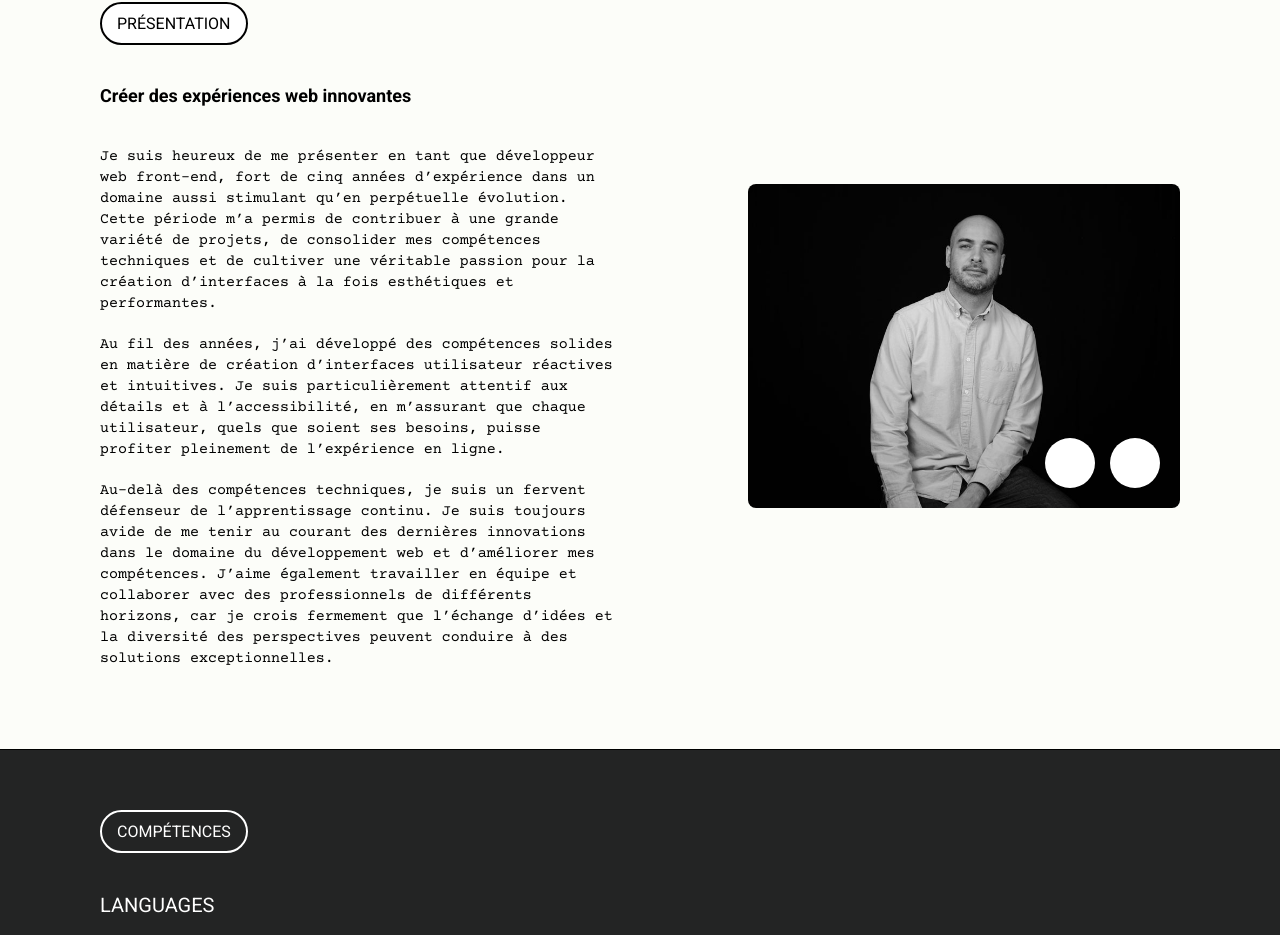
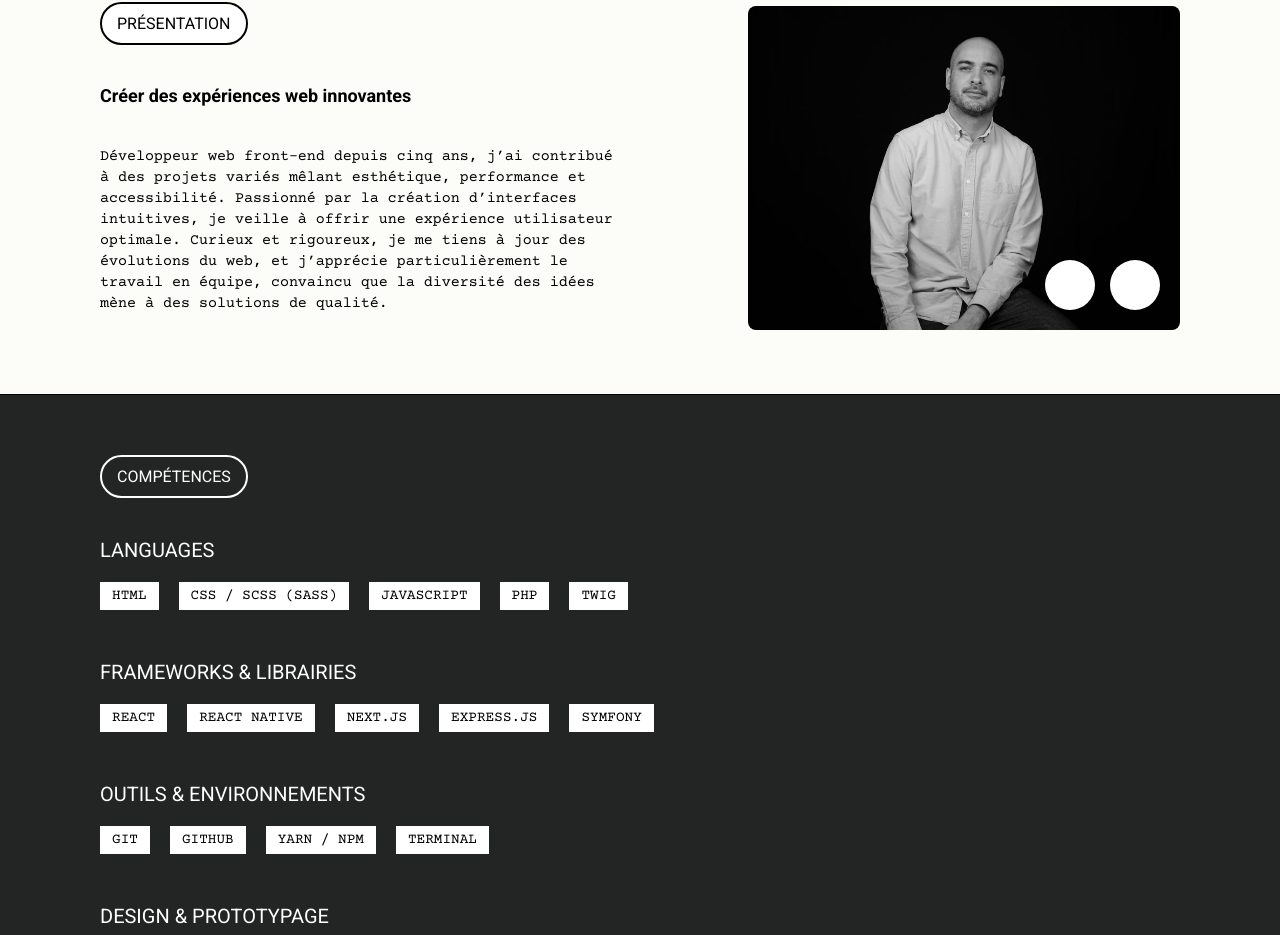
Before and after one commit to tituan/frontend-portfolio-boisard-2025, a Next.js app: page / in a window 1280 px wide. Shown: the part 858-1793 px from the top of the page. Built offline with nearby package versions, Linux system fonts and the light colour scheme.

Commit message:
chnage presentation text

```diff
--- a/components/Presentation.js
+++ b/components/Presentation.js
@@ -10,14 +10,14 @@ export default function Presentation() {
             <p className="patchTxt">présentation</p>
             <h3 className="presentation__content__title">Créer des expériences web innovantes</h3>
             <p className="presentation__content__text">
-              Je suis heureux de me présenter en tant que développeur web front-end, fort de cinq années d&rsquo;expérience dans un domaine aussi stimulant qu&rsquo;en perpétuelle évolution. Cette période m&rsquo;a permis de contribuer à une grande variété de projets, de consolider mes compétences techniques et de cultiver une véritable passion pour la création d&rsquo;interfaces à la fois esthétiques et performantes.
+              Développeur web front-end depuis cinq ans, j’ai contribué à des projets variés mêlant esthétique, performance et accessibilité. Passionné par la création d’interfaces intuitives, je veille à offrir une expérience utilisateur optimale. Curieux et rigoureux, je me tiens à jour des évolutions du web, et j’apprécie particulièrement le travail en équipe, convaincu que la diversité des idées mène à des solutions de qualité.
             </p>
-            <p className="presentation__content__text">
+            {/* <p className="presentation__content__text">
               Au fil des années, j&rsquo;ai développé des compétences solides en matière de création d&rsquo;interfaces utilisateur réactives et intuitives. Je suis particulièrement attentif aux détails et à l&rsquo;accessibilité, en m&rsquo;assurant que chaque utilisateur, quels que soient ses besoins, puisse profiter pleinement de l&rsquo;expérience en ligne.
             </p>
             <p className="presentation__content__text">
               Au-delà des compétences techniques, je suis un fervent défenseur de l&rsquo;apprentissage continu. Je suis toujours avide de me tenir au courant des dernières innovations dans le domaine du développement web et d&rsquo;améliorer mes compétences. J&rsquo;aime également travailler en équipe et collaborer avec des professionnels de différents horizons, car je crois fermement que l&rsquo;échange d&rsquo;idées et la diversité des perspectives peuvent conduire à des solutions exceptionnelles.
-            </p>
+            </p> */}
           </div>
           {/* <Link href="#" className="presentation__content__link">Mon CV</Link> */}
         </div>
```
